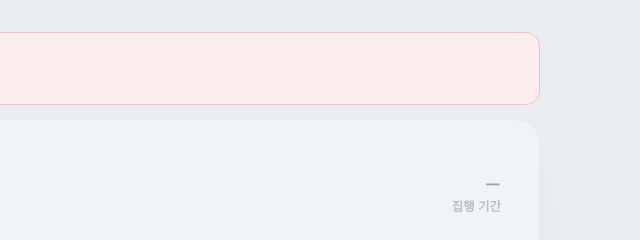
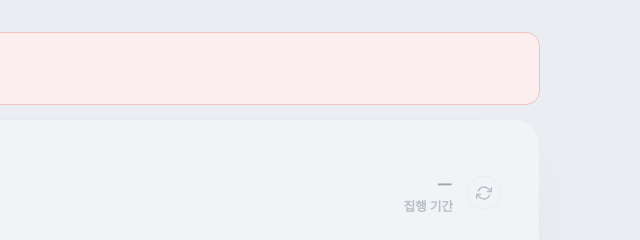
Before and after one commit to tdealop-afk/TDEAL-META, a plain HTML site: page index.html in a window 1280 px wide. Shown: the top 240 px of the page, 640-1280 px from the left. Drawn offline with Linux system fonts and the light colour scheme; no server answers; a web font is replaced by a local one.

Commit message:
Update index.html

```diff
--- a/index.html
+++ b/index.html
@@ -33,9 +33,18 @@
   .topbar{display:flex;align-items:flex-end;justify-content:space-between;gap:24px;padding:30px 38px 26px;flex-wrap:wrap;}
   .eyebrow{font-size:12px;font-weight:700;letter-spacing:.16em;color:var(--blue);margin:0 0 8px;}
   .topbar h1{font-size:27px;font-weight:800;letter-spacing:-.02em;margin:0;}
+  .topbar-right{display:flex;align-items:center;gap:14px;}
   .period{text-align:right;}
   .period .range{font-family:var(--num);font-weight:600;font-size:18px;letter-spacing:.01em;color:var(--ink);}
   .period .days{font-size:12.5px;color:var(--muted);margin-top:2px;font-weight:600;}
+
+  .refresh-btn{width:34px;height:34px;border-radius:50%;border:1px solid var(--line);background:var(--surface);color:var(--muted);display:flex;align-items:center;justify-content:center;cursor:pointer;flex:0 0 auto;transition:background .15s ease,color .15s ease,border-color .15s ease;}
+  .refresh-btn:hover{background:#F6F9FF;color:var(--blue);border-color:var(--blue-2);}
+  .refresh-btn:active{transform:scale(.94);}
+  .refresh-btn:disabled{cursor:default;opacity:.55;}
+  .refresh-btn svg{width:16px;height:16px;}
+  .refresh-btn.spinning svg{animation:spin .8s linear infinite;}
+  @keyframes spin{to{transform:rotate(360deg);}}
 
   .hero{background:var(--hero);color:#fff;padding:40px 38px 42px;display:grid;grid-template-columns:minmax(0,0.92fr) minmax(0,1.08fr);gap:40px;align-items:center;}
   .hero-roas .label{font-size:12.5px;font-weight:700;letter-spacing:.16em;color:#7E8AA0;margin:0 0 6px;}
@@ -135,9 +144,14 @@
         <p class="eyebrow">광고 성과 리포트</p>
         <h1>캠페인 성과 요약</h1>
       </div>
-      <div class="period">
-        <div class="range"><span id="period-range">—</span></div>
-        <div class="days"><span id="period-days">집행 기간</span></div>
+      <div class="topbar-right">
+        <div class="period">
+          <div class="range"><span id="period-range">—</span></div>
+          <div class="days"><span id="period-days">집행 기간</span></div>
+        </div>
+        <button type="button" id="refresh-btn" class="refresh-btn" title="새로고침" aria-label="새로고침">
+          <svg viewBox="0 0 24 24" fill="none" stroke="currentColor" stroke-width="2" stroke-linecap="round" stroke-linejoin="round"><polyline points="23 4 23 10 17 10"></polyline><polyline points="1 20 1 14 7 14"></polyline><path d="M3.51 9a9 9 0 0 1 14.85-3.36L23 10M1 14l4.64 4.36A9 9 0 0 0 20.49 15"></path></svg>
+        </button>
       </div>
     </header>
 
@@ -328,10 +342,9 @@
 //  웹앱을 배포한 뒤 나오는 .../exec 주소로 아래 값을 교체하면 실시간이 됩니다.
 // ---------------------------------------------------------------------------
 window.DASHBOARD_CONFIG = {
-  csvUrl: "https://script.google.com/macros/s/AKfycbxcDf7xe_ABmSLfTmEmwtqKmMWz5dMcGXG9BzmgzmXDhrv8elInz3g2JVLj4QzyKvhucw/exec",
+  csvUrl: "https://script.google.com/macros/s/AKfycbxcDf7xe_ABmSLfTmEmwtqKmMWz5dMcGXG9BzmgzmXDhrv8elInz3g2JVLj4QzyKvhucw/exec"
 
-  // 자동 새로고침 간격(밀리초). 실시간 화면이라 1분마다 갱신.
-  refreshMs: 60000
+  // 자동 새로고침은 끔. 상단 우측 새로고침 버튼을 눌러야 갱신됩니다.
 };
 
 </script>
@@ -550,11 +563,19 @@ window.DASHBOARD_CONFIG = {
     var l = $("dash-loading"); if (l) l.style.display = "none";
   }
 
+  function setRefreshing(on) {
+    var btn = $("refresh-btn");
+    if (!btn) return;
+    btn.disabled = on;
+    btn.classList.toggle("spinning", on);
+  }
+
   function load() {
     if (!CFG.csvUrl || CFG.csvUrl.indexOf("PASTE_") === 0) {
       showError("⚠️ <code>assets/config.js</code> 의 <code>csvUrl</code> 에 구글 시트 게시 CSV 주소를 넣어주세요.");
       return;
     }
+    setRefreshing(true);
     var url = CFG.csvUrl + (CFG.csvUrl.indexOf("?") >= 0 ? "&" : "?") + "_cb=" + Date.now(); // 캐시 우회
     fetch(url)
       .then(function (r) { if (!r.ok) throw new Error("HTTP " + r.status); return r.text(); })
@@ -564,16 +585,21 @@ window.DASHBOARD_CONFIG = {
         render(map);
         var l = $("dash-loading"); if (l) l.style.display = "none";
         var s = $("sheet"); if (s) s.setAttribute("data-loading", "false");
+        var e = $("dash-error"); if (e) e.style.display = "none";
+        setRefreshing(false);
       })
       .catch(function (err) {
         showError("데이터를 불러오지 못했습니다: <code>" + (err && err.message ? err.message : err) +
           "</code><br>시트가 ‘웹에 게시’ 되었는지, CSV 주소가 맞는지 확인해주세요.");
         console.error(err);
+        setRefreshing(false);
       });
   }
 
+  var refreshBtn = $("refresh-btn");
+  if (refreshBtn) refreshBtn.addEventListener("click", load);
+
   load();
-  if (CFG.refreshMs && CFG.refreshMs > 0) setInterval(load, CFG.refreshMs);
 })();
 
 </script>
```
